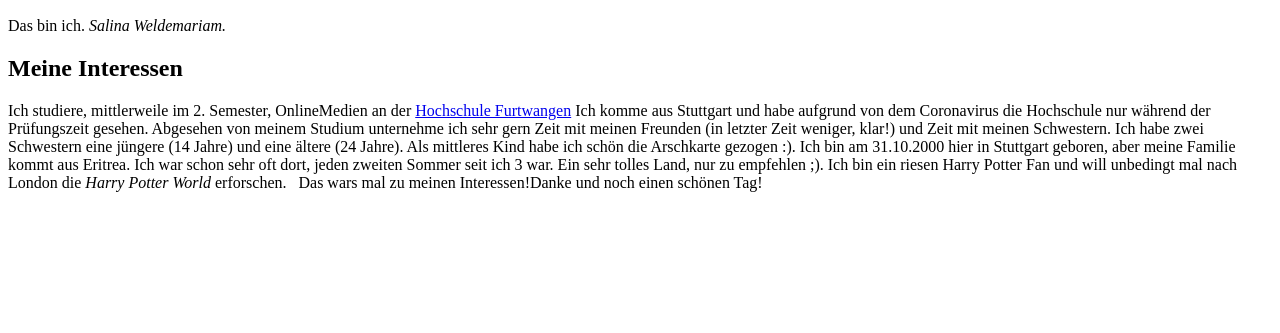
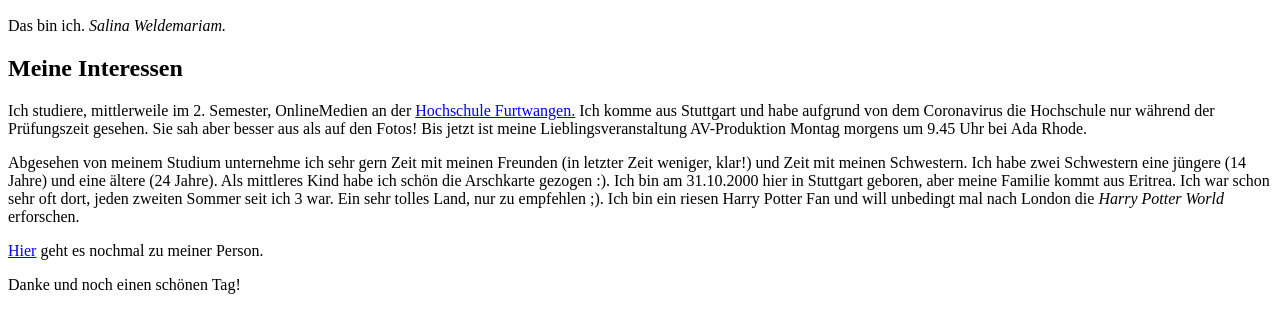
Before and after one commit to sasa2031/GIS-SoSe-2021, a plain HTML site: page index.html in a window 1280 px wide. Shown: the part 99-432 px from the top of the page. Drawn offline with Linux system fonts and the light colour scheme.

Commit message:
index.html
Aufgabe 1: stillose Website

```diff
--- a/index.html
+++ b/index.html
@@ -5,14 +5,17 @@
         <title> Get to know me! </title>
     </head>
     <body>
-        <h1> Meine Person </h1>
-        <img src="portrait.jpeg">
+        <h1 id="Bild"></h1><h1> Meine Person</h1>
+        <img src="portrait_2.jpg">
         <p> Das bin ich. <i> Salina Weldemariam.</i></p>
         <h2> Meine Interessen</h2>
         <p> Ich studiere, mittlerweile im 2. Semester, OnlineMedien an
-            der <a href="https://www.hs-furtwangen.de/"> Hochschule Furtwangen</a>
+            der <a href="https://www.hs-furtwangen.de/"> Hochschule Furtwangen.</a>
         Ich komme aus Stuttgart und habe aufgrund von dem Coronavirus die Hochschule
-    nur während der Prüfungszeit gesehen. Abgesehen von meinem Studium unternehme ich sehr gern
+    nur während der Prüfungszeit gesehen. Sie sah aber besser aus als auf den Fotos!
+     Bis jetzt ist meine Lieblingsveranstaltung
+    AV-Produktion Montag morgens um 9.45 Uhr bei Ada Rhode.
+    <p>Abgesehen von meinem Studium unternehme ich sehr gern
 Zeit mit meinen Freunden (in letzter Zeit weniger, klar!) und Zeit mit
 meinen Schwestern. Ich habe zwei Schwestern eine jüngere (14 Jahre) und
 eine ältere (24 Jahre). Als mittleres Kind habe ich schön die Arschkarte
@@ -21,7 +24,7 @@ Ich bin am 31.10.2000 hier in Stuttgart geboren, aber
 meine Familie kommt aus Eritrea. Ich war schon sehr oft dort, jeden zweiten
 Sommer seit ich 3 war. Ein sehr tolles Land, nur zu empfehlen ;).
 Ich bin ein riesen Harry Potter Fan und will unbedingt mal nach London
-die <i> Harry Potter World</i> erforschen. &nbsp;
-Das wars mal zu meinen <id>Interessen!</id>Danke und noch einen schönen Tag!</p>
+die <i> Harry Potter World</i> erforschen.</p>
+<p><a href="#Bild">Hier</a> geht es nochmal zu meiner Person.</p> <div>Danke und noch einen schönen Tag!</div></p>
     </body>
 </html>
```
